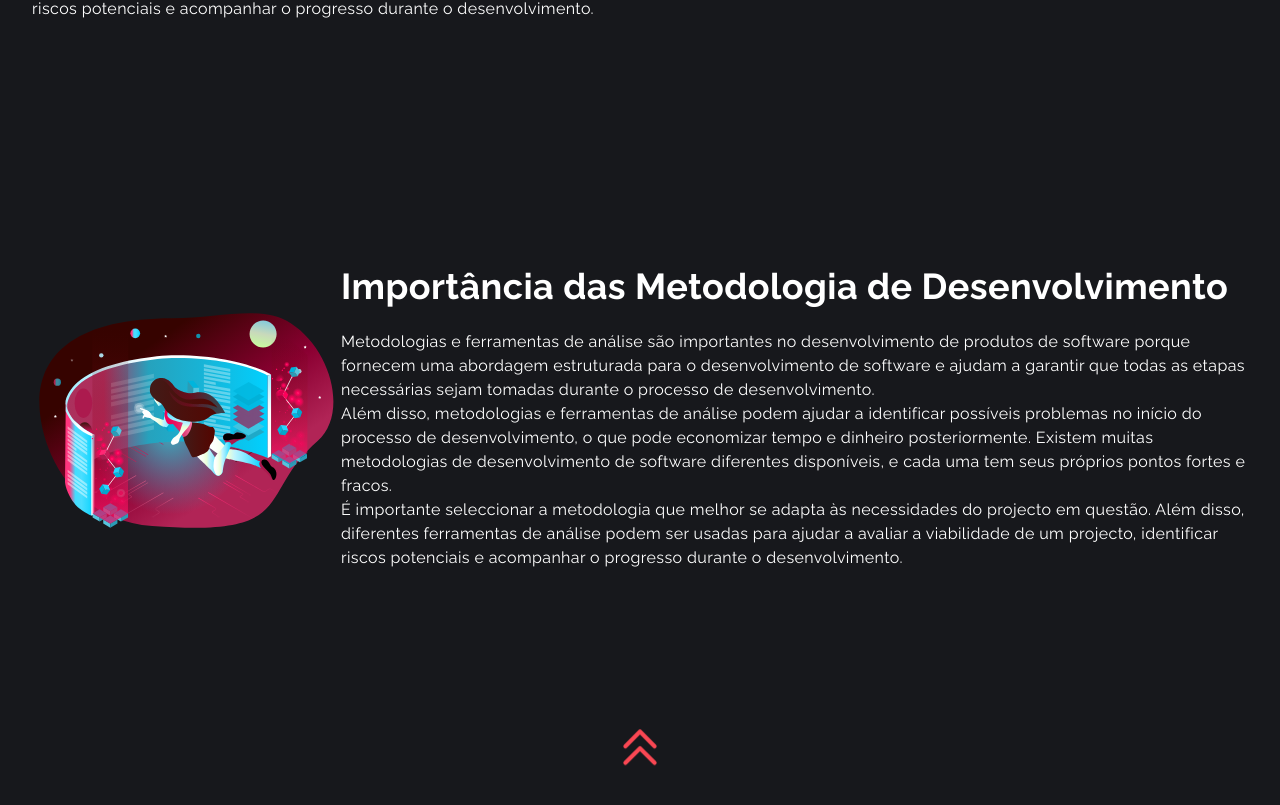
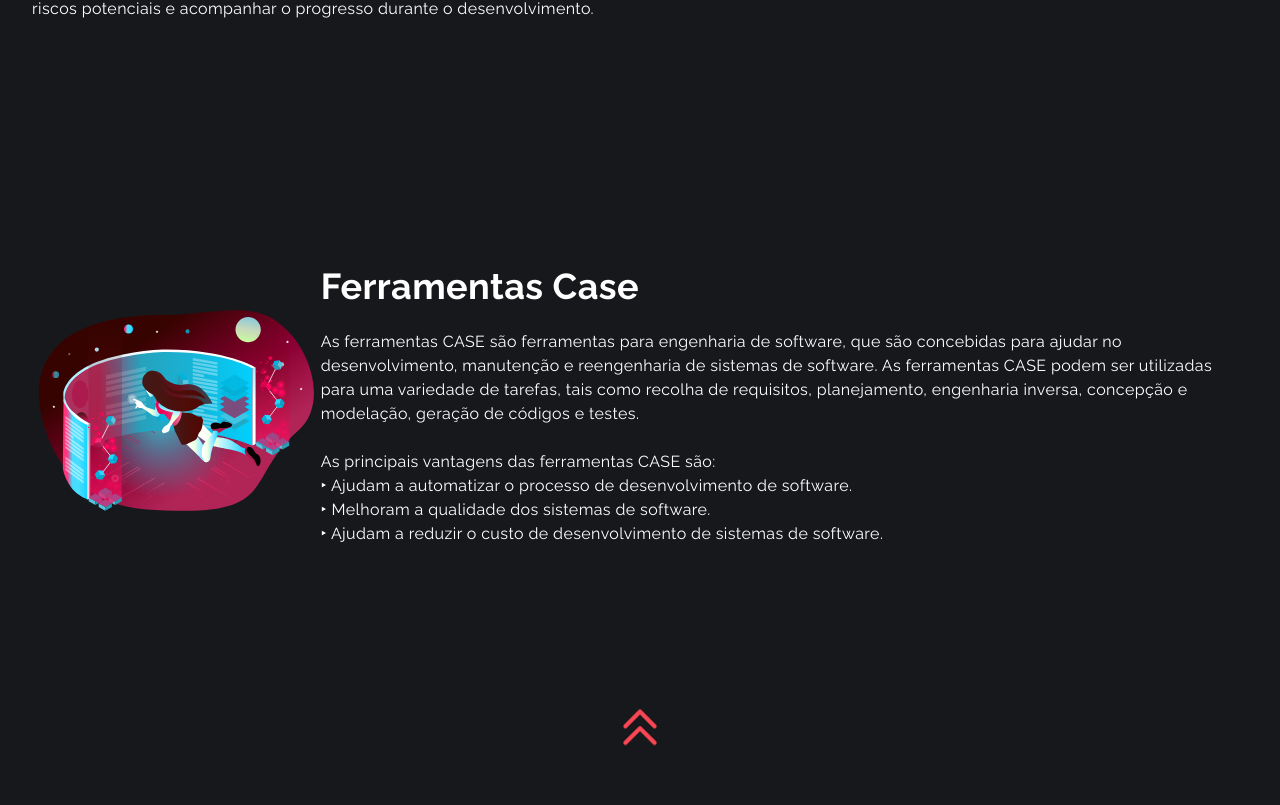
Before and after one commit to LyeZinho/modulo17, a Next.js app in the folder metodologiasdev/: page / in a window 1280 px wide. Shown: the part 1330-2135 px from the top of the page. Built offline with nearby package versions, Linux system fonts and the light colour scheme.

Commit message:
Update FerramentasCase.jsx

```diff
--- a/metodologiasdev/components/FerramentasCase.jsx
+++ b/metodologiasdev/components/FerramentasCase.jsx
@@ -14,27 +14,30 @@ const FerramentasCase = () => {
           />
 
           <div className="flex flex-col">
-            <h2>Importância das Metodologia de Desenvolvimento</h2>
+            <h2>Ferramentas Case</h2>
             <br />
             <h7>
-              Metodologias e ferramentas de análise são importantes no
-              desenvolvimento de produtos de software porque fornecem uma
-              abordagem estruturada para o desenvolvimento de software e ajudam
-              a garantir que todas as etapas necessárias sejam tomadas durante o
-              processo de desenvolvimento.
-              <br />
-              Além disso, metodologias e ferramentas de análise podem ajudar a
-              identificar possíveis problemas no início do processo de
-              desenvolvimento, o que pode economizar tempo e dinheiro
-              posteriormente. Existem muitas metodologias de desenvolvimento de
-              software diferentes disponíveis, e cada uma tem seus próprios
-              pontos fortes e fracos.
-              <br />É importante seleccionar a metodologia que melhor se adapta
-              às necessidades do projecto em questão. Além disso, diferentes
-              ferramentas de análise podem ser usadas para ajudar a avaliar a
-              viabilidade de um projecto, identificar riscos potenciais e
-              acompanhar o progresso durante o desenvolvimento.
+              As ferramentas CASE são ferramentas para engenharia de software, que
+              são concebidas para ajudar no desenvolvimento, manutenção e reengenharia de
+              sistemas de software. As ferramentas CASE podem ser utilizadas para uma variedade
+              de tarefas, tais como recolha de requisitos, planejamento, engenharia inversa, concepção e modelação,
+              geração de códigos e testes.
             </h7>
+            <br />
+            <h7>
+              As principais vantagens das ferramentas CASE são:
+            </h7>
+            <ul>
+              <li>
+                ‣ Ajudam a automatizar o processo de desenvolvimento de software.
+              </li>
+              <li>
+                ‣ Melhoram a qualidade dos sistemas de software.
+              </li>
+              <li>
+                ‣ Ajudam a reduzir o custo de desenvolvimento de sistemas de software.
+              </li>
+            </ul>
           </div>
         </div>
       </div>
```
